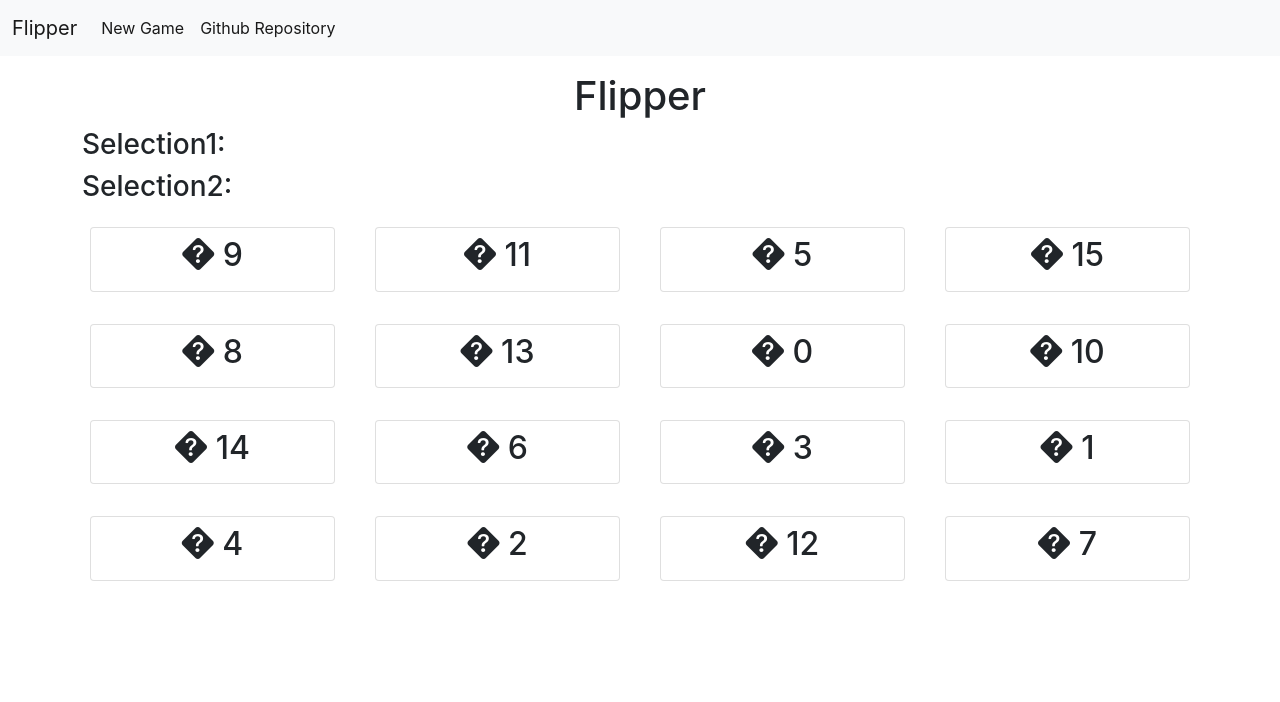
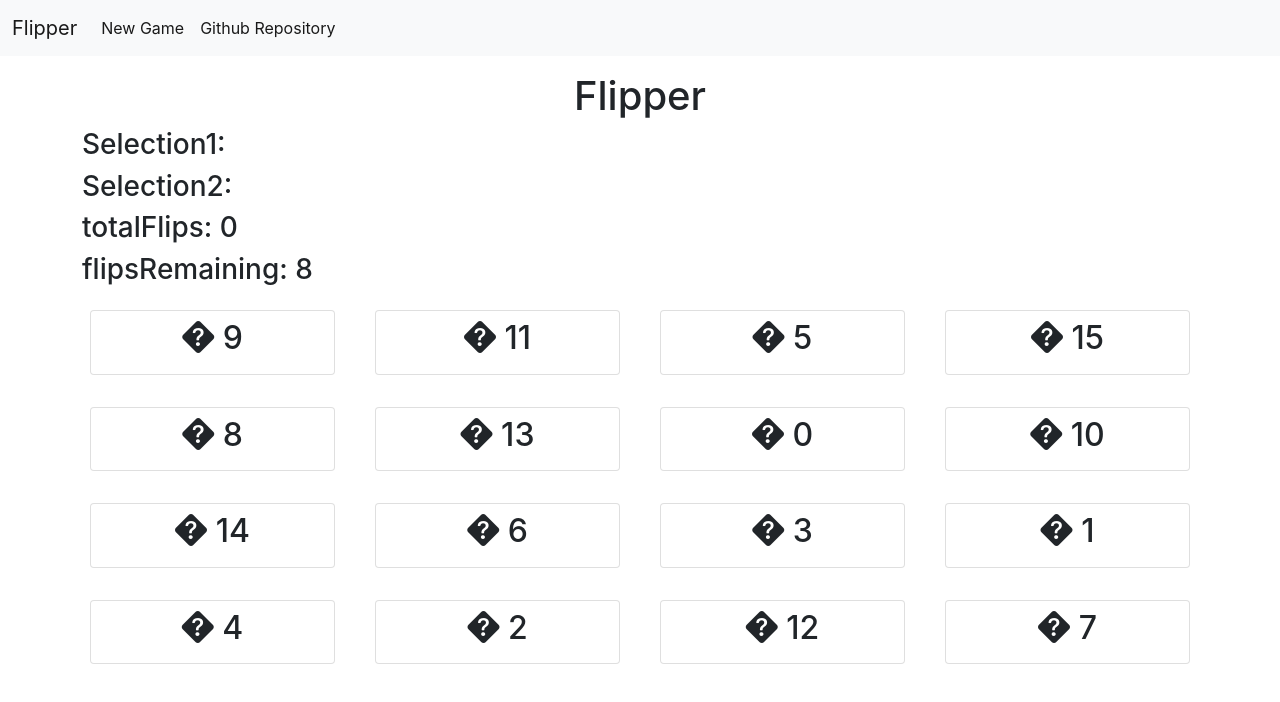
Before and after one commit to adarshpand3y/flipper, a React (Create React App) app: page / in a window 1280 px wide. Shown: the top 702 px of the page. Built offline with nearby package versions, Linux system fonts and the light colour scheme.

Commit message:
Video 7 Creating counters and handling bugs

```diff
--- a/src/Components/Mainarea.js
+++ b/src/Components/Mainarea.js
@@ -9,6 +9,9 @@ export default function Mainarea(props) {
     const [revealedCardsArray, setRevealedCardsArray] = useState([]);
     const [selection1, setSelection1] = useState(null);
     const [selection2, setSelection2] = useState(null);
+    const [totalFlips, setTotalFlips] = useState(0);
+    const [flipsRemaining, setflipsRemaining] = useState((props.difficulty * props.difficulty)/2);
+    const [canSelect, setCanSelect] = useState(true);
 
     useEffect(() => {
         let tempCardArray = [];
@@ -32,6 +35,7 @@ export default function Mainarea(props) {
     }, [])
 
     const handleSelection = (value) => {
+        if (canSelect) {
             console.log("Clicked", value);
             if (selection1 === null) {
                 setSelection1(value);
@@ -39,11 +43,12 @@ export default function Mainarea(props) {
                 newVisibleCardsArray[value] = true;
                 setRevealedCardsArray(newVisibleCardsArray);
             }
-        else {
+            else if (selection1 !== value) {
                 setSelection2(value);
                 let newVisibleCardsArray = revealedCardsArray;
                 newVisibleCardsArray[value] = true;
                 setRevealedCardsArray(newVisibleCardsArray);
+            }
         }
     }
 
@@ -61,15 +66,19 @@ export default function Mainarea(props) {
 
     useEffect(() => {
         if (selection1 !== null && selection2 !== null) {
+            setTotalFlips(prevState => prevState+1);
             if (selection1 % 8 === selection2 % 8) {
                 console.log("Same");
                 handleReset();
+                setflipsRemaining(prevState => prevState-1);
             }
             else {
                 console.log("Not Same");
+                setCanSelect(false);
                 setTimeout(() => {
                     hideCards();
                     handleReset();
+                    setCanSelect(true);
                 }, 1000);
             }
         }
@@ -80,6 +89,8 @@ export default function Mainarea(props) {
             <h1 className="text-center">Flipper</h1>
             <h3>Selection1: {selection1}</h3>
             <h3>Selection2: {selection2}</h3>
+            <h3>totalFlips: {totalFlips}</h3>
+            <h3>flipsRemaining: {flipsRemaining}</h3>
             <div className="row">
                 {cardArray.map((element) => {
                     return <Card key={element} visible={false} value={element} visible={revealedCardsArray[element]} handleSelection={handleSelection} />
```
Lines whose indentation alone changed are shown as unchanged.
